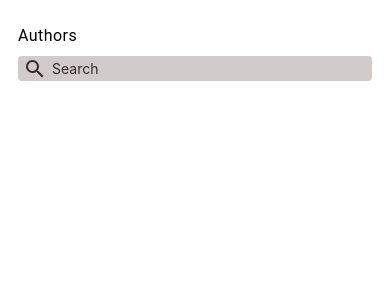
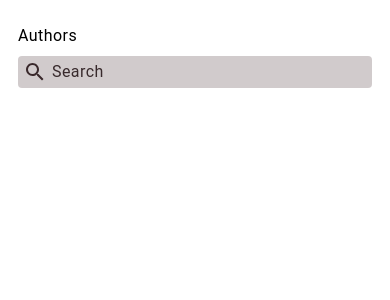
Before and after one commit to nodeTempest/hello-native, a React Native app: screen / in a window 390 px wide. Shown: the top 300 px of the page. Built offline with nearby package versions, Linux system fonts and the light colour scheme.

Commit message:
[Feature] add theme and integrate it to components

```diff
--- a/components/Header.tsx
+++ b/components/Header.tsx
@@ -3,10 +3,12 @@ import { StyleSheet, Text, View } from "react-native";
 
 import { SearchInput } from "./SearchInput";
 
+import { globalStyles } from "./theme";
+
 export const Header: React.FC = () => {
   return (
     <View>
-      <Text style={styles.headerTitle}>Authors</Text>
+      <Text style={[globalStyles.textNormal, styles.headerTitle]}>Authors</Text>
       <SearchInput />
     </View>
   );
@@ -14,11 +16,6 @@ export const Header: React.FC = () => {
 
 const styles = StyleSheet.create({
   headerTitle: {
-    fontSize: 16,
-    fontFamily: "Roboto",
-    fontWeight: "400",
-    letterSpacing: 0.44,
-    lineHeight: 24,
     marginBottom: 8,
   },
 });
--- a/components/SearchInput.tsx
+++ b/components/SearchInput.tsx
@@ -1,6 +1,8 @@
 import React from "react";
 import { View, TextInput, StyleSheet } from "react-native";
 import Svg, { Path } from "react-native-svg";
+
+import { theme, globalStyles } from "./theme";
 
 export const SearchInput: React.FC = () => {
   return (
@@ -18,7 +20,7 @@ export const SearchInput: React.FC = () => {
         />
       </Svg>
       <TextInput
-        style={styles.input}
+        style={[globalStyles.textNormal, styles.input]}
         onChangeText={text => 0}
         placeholder="Search"
       />
@@ -35,14 +37,13 @@ const styles = StyleSheet.create({
     alignItems: "center",
   },
   input: {
-    backgroundColor: "#3E262A3D",
-    color: "#382A2C",
-    textDecorationLine: "none",
+    backgroundColor: theme.colors.greys[0],
     paddingLeft: iconTotalWidth,
     marginLeft: -iconTotalWidth,
     flex: 1,
     borderRadius: 4,
     paddingVertical: 4,
+    color: theme.colors.greys[1],
   },
   icon: {
     marginHorizontal: iconMarginHorizontal,
--- /dev/null
+++ b/components/theme.ts
@@ -0,0 +1,32 @@
+import { StyleSheet, TextStyle } from "react-native";
+
+export const theme = {
+  colors: {
+    black: "#000",
+    greys: ["#3E262A3D", "#382A2C"],
+  },
+  fontSizes: [12, 16],
+  lineHeights: [16, 24],
+  letterSpacing: 0.44,
+  fontFamily: "Roboto",
+  fontWeight: "400" as TextStyle["fontWeight"],
+};
+
+export const globalStyles = StyleSheet.create({
+  textNormal: {
+    color: theme.colors.black,
+    letterSpacing: theme.letterSpacing,
+    fontSize: theme.fontSizes[1],
+    lineHeight: theme.lineHeights[1],
+    fontFamily: theme.fontFamily,
+    fontWeight: theme.fontWeight,
+  },
+  textSmall: {
+    color: theme.colors.greys[1],
+    letterSpacing: theme.letterSpacing,
+    fontSize: theme.fontSizes[0],
+    lineHeight: theme.lineHeights[0],
+    fontFamily: theme.fontFamily,
+    fontWeight: theme.fontWeight,
+  },
+});
```
